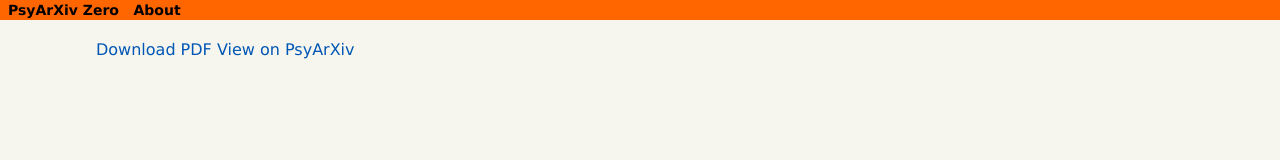
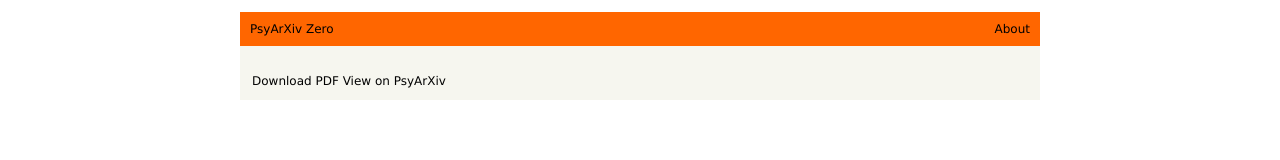
Before and after one commit to mvuorre/psyarxiv-ui, a website: page public/preprint.html in a window 1280 px wide. Drawn offline with Linux system fonts and the light colour scheme.

Commit message:
Layout improvements

```diff
--- a/public/style.css
+++ b/public/style.css
@@ -1,40 +1,45 @@
 body {
-  font-family: Verdana, Geneva, sans-serif;
+  font-family: Verdana, sans-serif;
+  font-size: 12px; /* Add this line, adjust the value as needed */
   margin: 0;
   padding: 0;
-  background-color: #f6f6ef;
-  color: #333;
+  background-color: #ffffff;
+  display: flex;
+  flex-direction: column;
+  align-items: center;
 }
 
 .navbar {
+  margin-top: 12px;
+  width: 100%;
+  max-width: 800px;
+  display: grid;
+  grid-template-columns: 1fr auto;
+  align-items: center;
+  color: black;
   background-color: #ff6600;
-  padding: 2px 8px;
-  font-size: 14px;
+  padding: 10px;
+  box-sizing: border-box;
 }
 
 .navbar a {
-  color: black;
   text-decoration: none;
-  font-weight: bold;
 }
 
 .navbar-brand {
-  color: white;
-  margin-right: 10px;
+  justify-self: start;
 }
 
 .navbar-about {
-  color: white;
+  justify-self: end;
 }
 
 .container {
-  width: 85%;
-  margin: 20px auto;
-}
-
-h1 {
-  font-size: 1.5em;
-  color: #333;
+  width: 100%;
+  max-width: 800px;
+  background-color: #f6f6ef;
+  padding: 12px;
+  box-sizing: border-box;
 }
 
 ul {
@@ -48,7 +53,7 @@ li {
 
 a {
   text-decoration: none;
-  color: #0056b3;
+  color: inherit;
 }
 
 a:hover {
@@ -56,17 +61,17 @@ a:hover {
 }
 
 .preprint-link {
-  font-size: 1.2em;
+  font-size: 1em;
 }
 
 .contributors {
   display: block;
   font-size: 0.9em;
-  color: #555;
+  color: #848484;
 }
 
 .meta-info {
   display: block;
   font-size: 0.8em;
-  color: #888;
+  color: #848484;
 }
```
